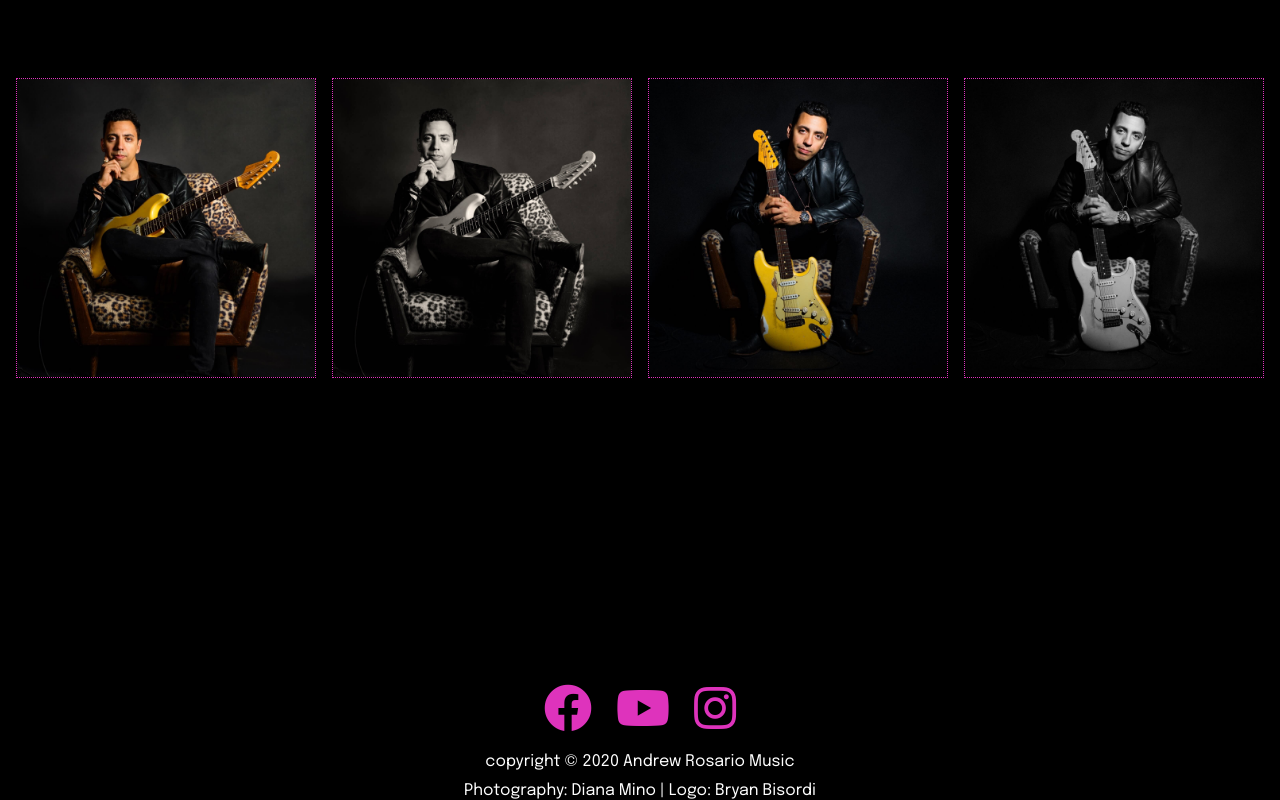
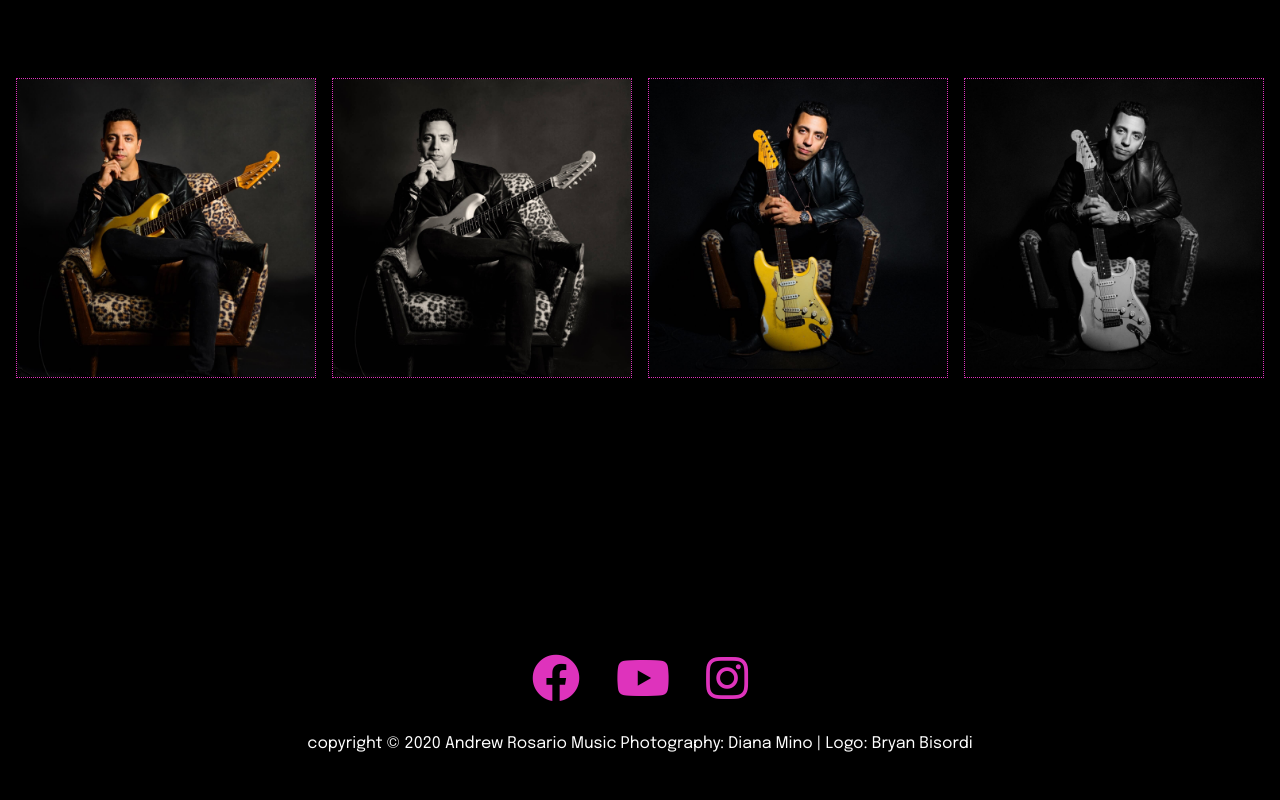
Before and after one commit to andrewguitario/AndrewRosario, a plain HTML site: page media.html in a window 1280 px wide. Shown: the part 3237-4037 px from the top of the page. Drawn offline with nearby package versions, Linux system fonts and the light colour scheme.

Commit message:
--- Auto-Git Commit ---

```diff
--- a/CSS/style.css
+++ b/CSS/style.css
@@ -356,6 +356,7 @@ padding: 150px 100px 20px 30px;
 
 /* --Footer-- */
 
+
 .footer {
   display: flex;
   flex-direction: column;
@@ -364,13 +365,13 @@ padding: 150px 100px 20px 30px;
   text-align: center;
 }
 
-.footer .social-icons i{
-  color: #de33bc;
-  padding-top: 30px;
+.footer .social-icons {
+  margin-bottom: 2rem;
 }
 
 .footer .social-icons a {
-  padding: 10px;
+  color: var(--primary-color);
+  padding: 1rem;
 }
 
 .footer .social-icons a:hover {
@@ -380,6 +381,10 @@ padding: 150px 100px 20px 30px;
 .footer .copyright {
   display: inline;
   padding-top: 10px;
+}
+
+#footer .bottom-text {
+  padding-bottom: 2rem;
 }
 
 
--- a/media.html
+++ b/media.html
@@ -131,20 +131,24 @@
 
   <!-- Footer -->
 
-  <footer class="footer">
+  <footer id="footer" class="footer">
+
       <div class="social-icons">
         <a href="https://www.facebook.com" target="_blank"><i class="fab fa-facebook fa-3x"></i></a>
         <a href="https://www.youtube.com target=" _blank""><i class="fab fa-youtube fa-3x"></i></a>
         <a href="https://www.fa-instagram.com" target="_blank"><i class="fab fa-instagram fa-3x"></i></a>
       </div>
-    <div class="copyright"></div>
+
+      <div class="bottom-text">
         <p class="copyright">copyright &copy; 2020 Andrew Rosario Music</p>
         <p class="copyright"> Photography: <a href="https://www.instagram.com/dianaminophotography/"
           target="_blank">Diana Mino</a>
-     | Logo: <a href="https://www.instagram.com/dianaminophotography/"
+          | Logo: <a href="https://www.bryanbisordi.com/"
           target="_blank">Bryan Bisordi</a>
         </p>
       </div>
+
+
   </footer>
 
   <!-- Smooth scrolling imported -->
```
Lines whose indentation alone changed are shown as unchanged.
